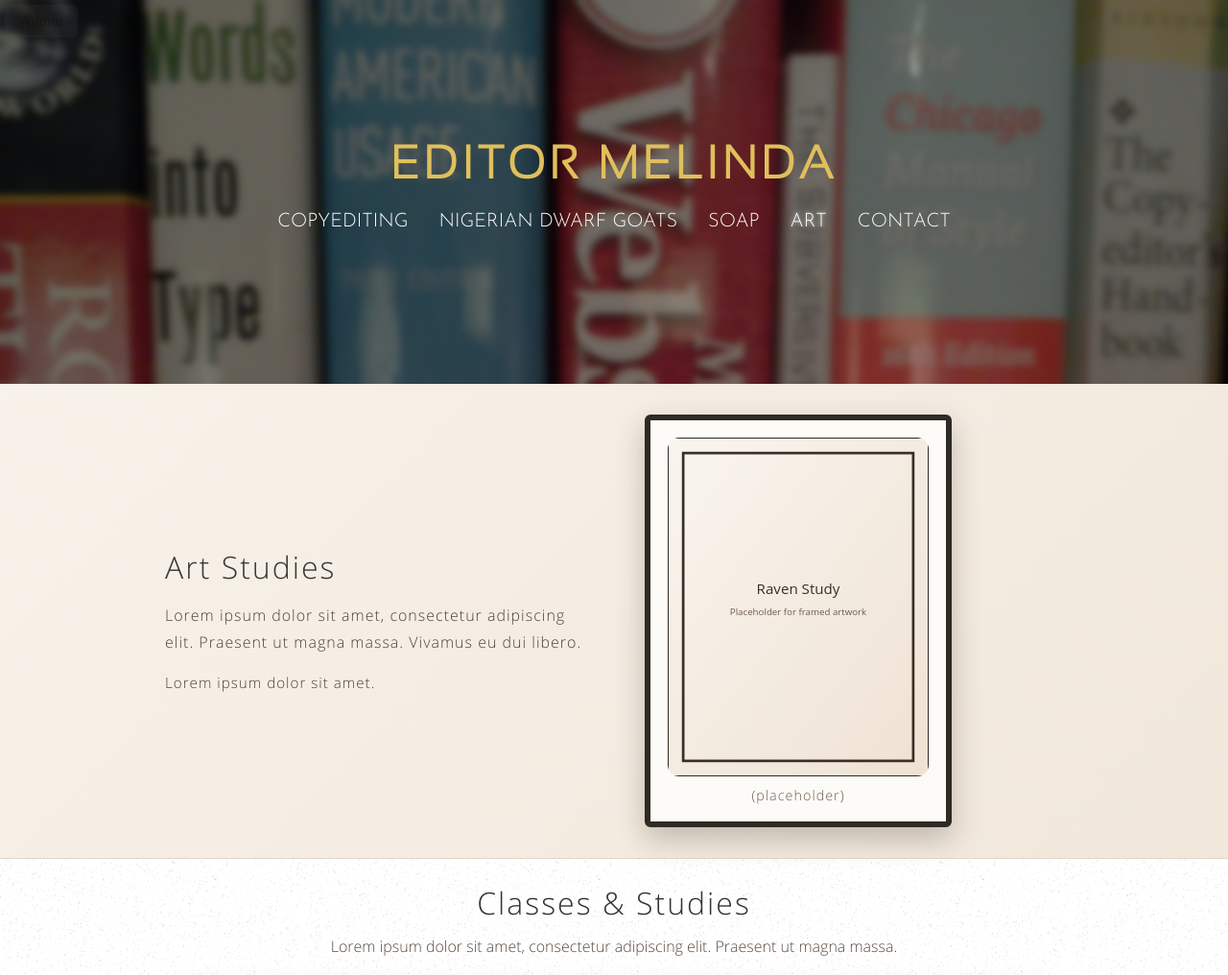
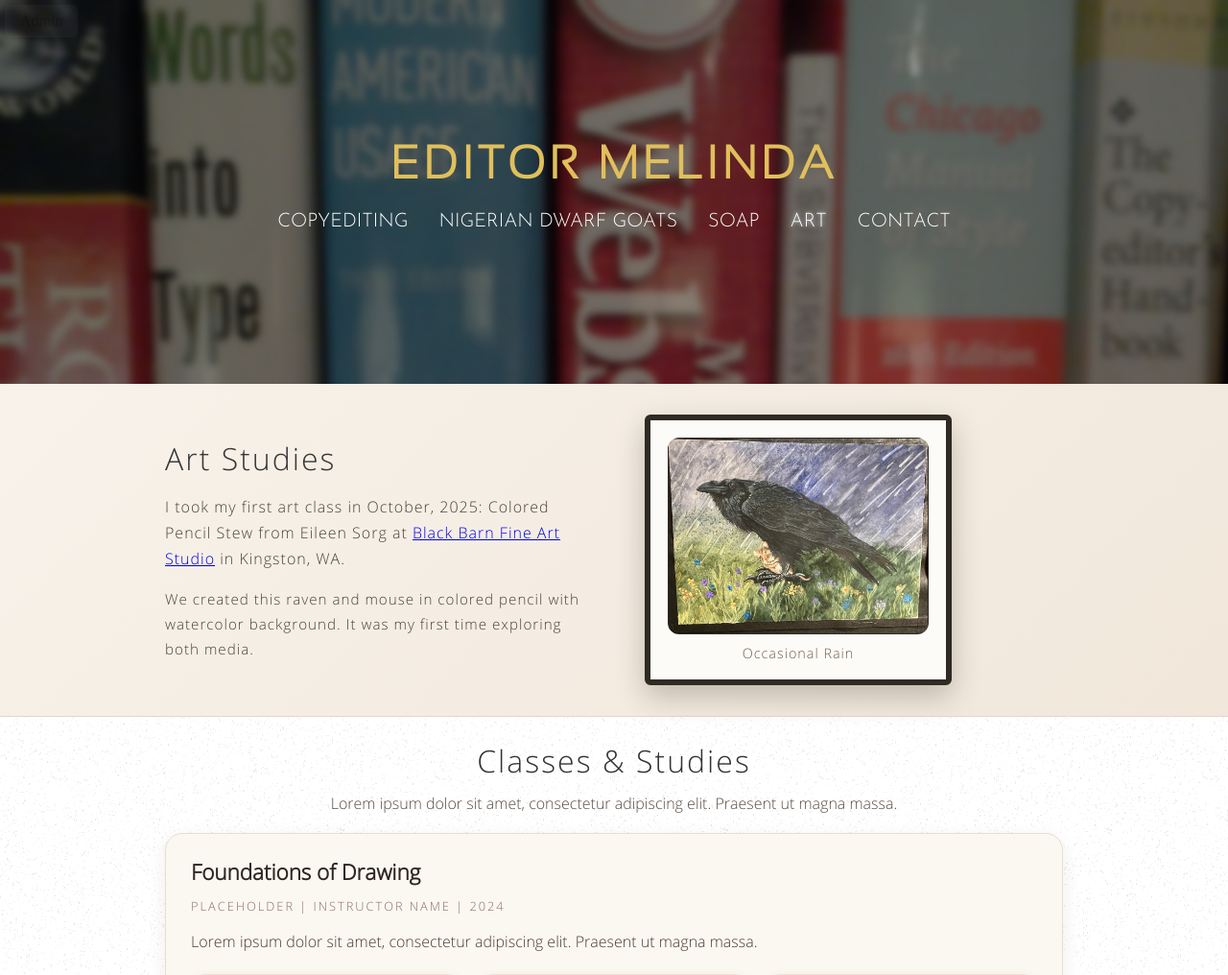
Before and after one commit to pianosuki/goatmountainview.com, a Flask app: page /art in a window 1280 px wide. Shown: the top 1016 px of the page at 96% size. Run offline with Flask 3, Linux system fonts and the light colour scheme; parts of the project's set-up code (start-up, migrations or seed data) failed here and were passed over.

Commit message:
added raven picture to top of page

```diff
--- a/app/templates/art.html
+++ b/app/templates/art.html
@@ -13,17 +13,17 @@
             <div class="content-header-item art-header-text">
                 <h2>Art Studies</h2>
                 <p>
-                    Lorem ipsum dolor sit amet, consectetur adipiscing elit. Praesent ut magna massa. Vivamus eu dui libero.
+                    I took my first art class in October, 2025: Colored Pencil Stew from Eileen Sorg at <a href="https://www.blackbarnfineartstudio.com/">Black Barn Fine Art Studio</a> in Kingston, WA.
                 </p>
-                <p class="art-header-note">Lorem ipsum dolor sit amet.</p>
+                <p class="art-header-note">We created this raven and mouse in colored pencil with watercolor background. It was my first time exploring both media.</p>
             </div>
             <div class="content-header-item art-header-frame">
                 <figure class="art-raven-frame">
-                    <button class="art-work-media" type="button" data-lightbox-src="/static/images/placeholder-raven.svg" data-lightbox-caption="Raven study (placeholder)">
-                        <img src="/static/images/art/placeholder-raven.svg" alt="Raven drawing placeholder">
+                    <button class="art-work-media" type="button" data-lightbox-src="/static/images/art/occasionalrain.jpg" data-lightbox-caption="Raven study (placeholder)">
+                        <img src="/static/images/art/occasionalrain.jpg" alt="Raven drawing placeholder">
                         <span class="art-work-overlay">View larger</span>
                     </button>
-                    <figcaption>(placeholder)</figcaption>
+                    <figcaption>Occasional Rain</figcaption>
                 </figure>
             </div>
         </div>
```
Also changed, not shown: app/static/images/art/occasionalrain.jpg (added).
